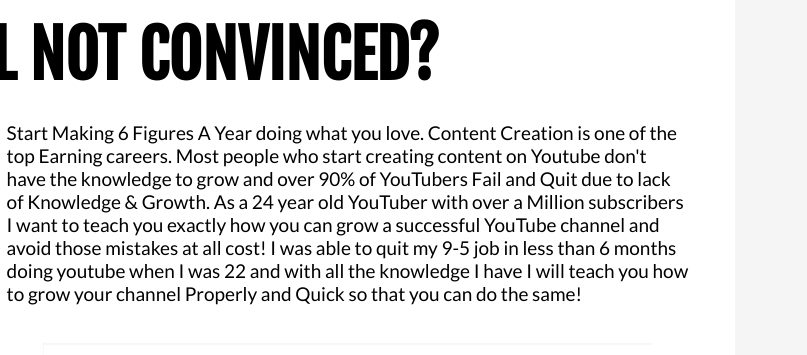
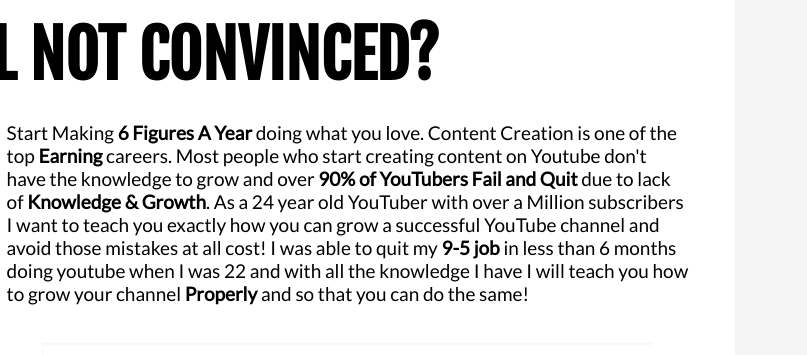
Before and after one commit to pheeya/youtubeMastery, a plain HTML site: page index.html in a window 1280 px wide. Shown: the part 5160-5515 px from the top of the page, 473-1280 px from the left. Drawn offline with Linux system fonts and the light colour scheme.

```diff
--- a/index.html
+++ b/index.html
@@ -185,13 +185,14 @@
 
                 </div>
                 <div class="right">
-                    <p>Start Making 6 Figures A Year doing what you love. Content Creation is one of the top Earning
+                    <p>Start Making <span class="bold">6 Figures A Year</span> doing what you love. Content Creation is one of the top
+                        <span class="bold">Earning</span>
                         careers. Most people who start creating content on Youtube don't have the knowledge to grow and
-                        over 90% of YouTubers Fail and Quit due to lack of Knowledge & Growth. As a 24 year old YouTuber
+                        over <span class="bold">90% of YouTubers Fail and Quit</span> due to lack of <span class="bold">Knowledge & Growth</span>. As a 24 year old YouTuber
                         with over a Million subscribers I want to teach you exactly how you can grow a successful
-                        YouTube channel and avoid those mistakes at all cost! I was able to quit my 9-5 job in less than
+                        YouTube channel and avoid those mistakes at all cost! I was able to quit my <span class="bold">9-5 job</span> in less than
                         6 months doing youtube when I was 22 and with all the knowledge I have I will teach
-                        you how to grow your channel Properly and Quick so that you can do the same!</p>
+                        you how to grow your channel <span class="bold">Properly</span> and <span class="bold"></span> so that you can do the same!</p>
                     <img src="graph1.png" alt="">
                 </div>
             </div>
--- a/rules.css
+++ b/rules.css
@@ -8,6 +8,9 @@
 body {
   margin: 0;
   background-color:whitesmoke;
+}
+.bold{
+  font-weight: bold;
 }
 ul, li {
     margin:0;
```
